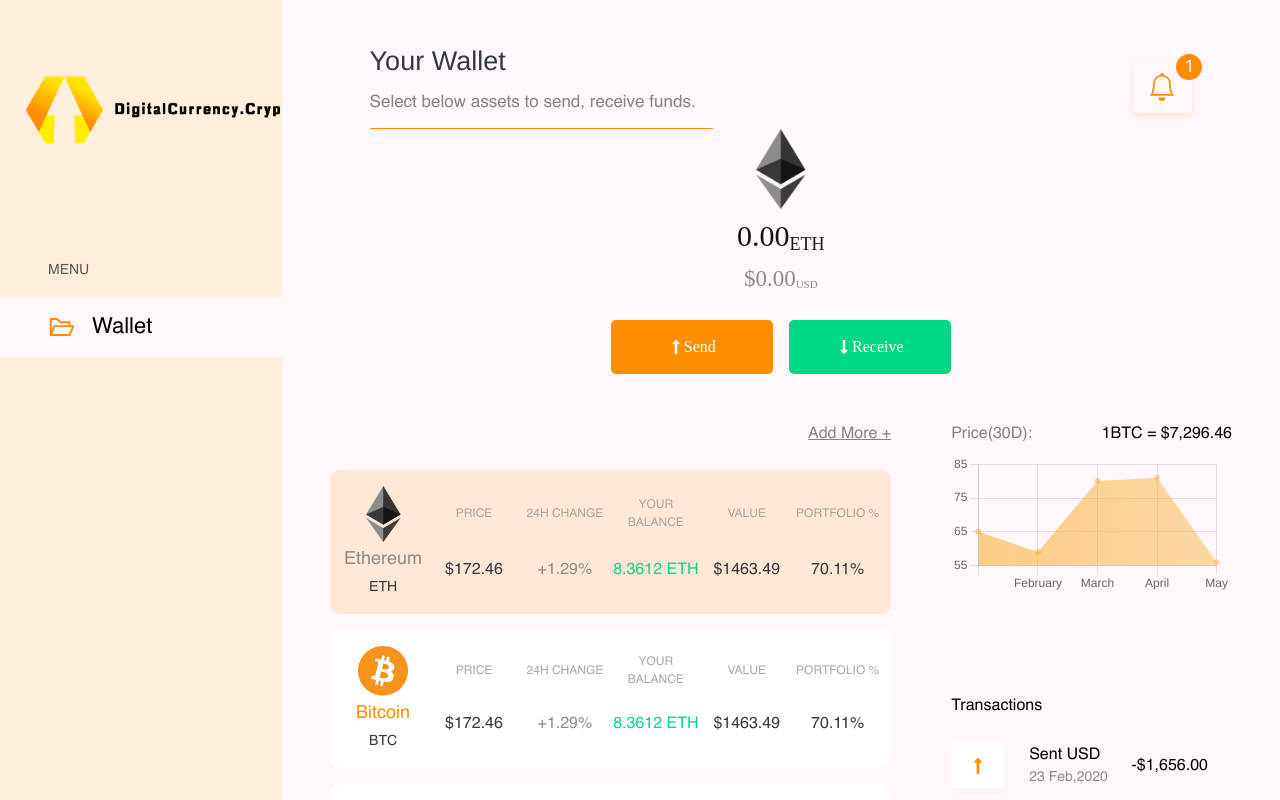
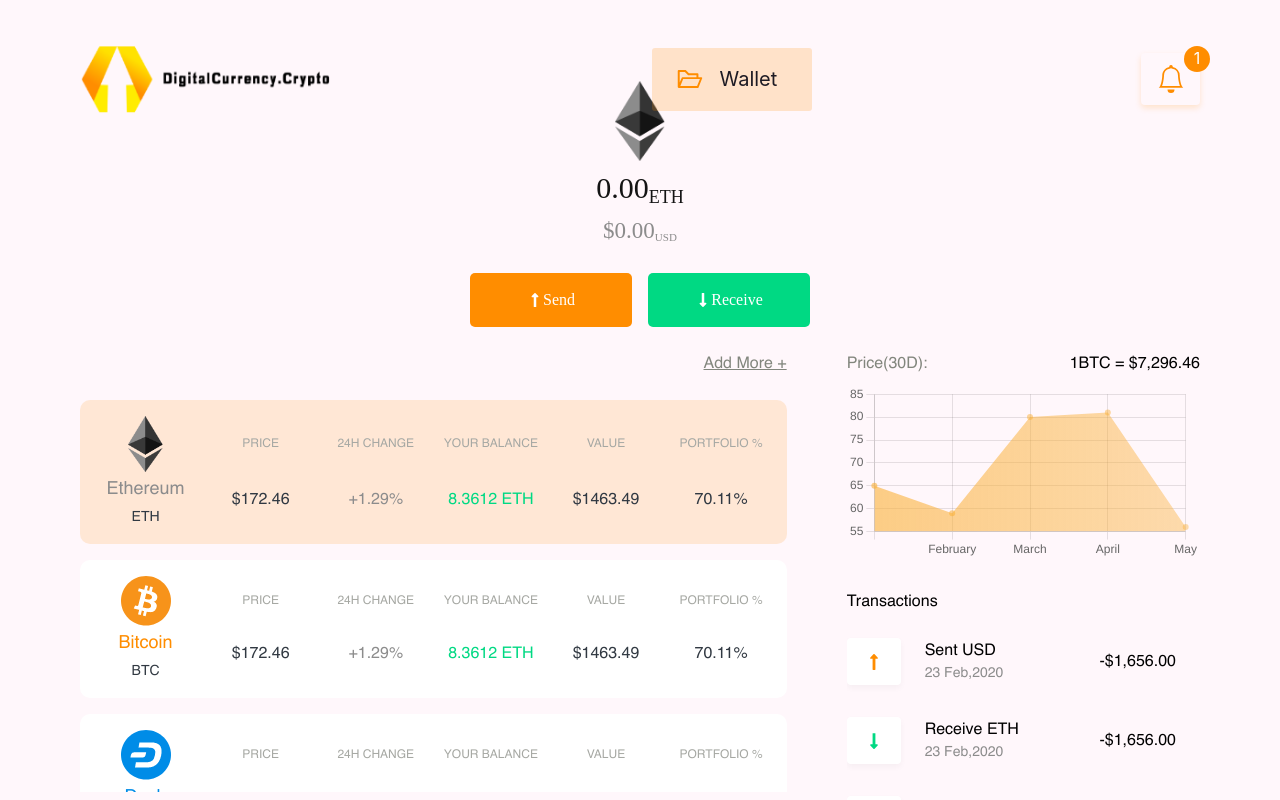
Before and after one commit to BlackHoleUsa/nft-wallet, a React (Create React App) app: page /#/wallet in a window 1280 px wide. Built offline with nearby package versions, Linux system fonts and the light colour scheme; a web font is replaced by a local one.

Commit message:
responsive PR01

```diff
--- a/src/Assets/Data.js
+++ b/src/Assets/Data.js
@@ -11,6 +11,39 @@
 ];
 
 export const coinsData = [
+    {
+        id: 1,
+        img: Images.icon,
+        title: 'Ethereum',
+        subTitle: 'ETH',
+        price: '$172.46',
+        hChange: '+1.29%',
+        balance: '8.3612 ETH',
+        value: '$1463.49',
+        portfolio: '70.11%'
+    },
+    {
+        id: 2,
+        img: Images.bitcoin,
+        title: 'Bitcoin',
+        subTitle: 'BTC',
+        price: '$172.46',
+        hChange: '+1.29%',
+        balance: '8.3612 ETH',
+        value: '$1463.49',
+        portfolio: '70.11%'
+    },
+    {
+        id: 3,
+        img: Images.dash,
+        title: 'Dash',
+        subTitle: 'DASH',
+        price: '$172.46',
+        hChange: '+1.29%',
+        balance: '8.3612 ETH',
+        value: '$1463.49',
+        portfolio: '70.11%'
+    },
     {
         id: 1,
         img: Images.icon,
--- a/src/components/FlexColumn/FlexColumn.js
+++ b/src/components/FlexColumn/FlexColumn.js
@@ -1,8 +1,8 @@
 import React from 'react';
 
-export const FlexColumn = ({ className, children }) => {
+export const FlexColumn = ({ className, children, style }) => {
     return(
-        <div className={`app-flex-column ${className}`}>
+        <div className={`app-flex-column ${className}`} style={style}>
             {children}
         </div>
     );
--- a/src/components/Graph/Graph.css
+++ b/src/components/Graph/Graph.css
@@ -1,8 +1,8 @@
 .transactions-container{
     overflow-x: hidden;
     overflow-y: auto;
-    height: 25vh;
-    margin-top: 50px;
+    height: 27vh;
+    margin-top: 30px;
 }
 
 .transactions-container .transactions-container__item{
@@ -15,6 +15,12 @@
     background: #FFFFFF 0% 0% no-repeat padding-box;
     box-shadow: 0px 3px 6px #0000000A;
     border-radius: 4px;
+}
+
+@media screen and (min-width: 768px) and (max-width: 991px){
+  .transactions-heading{
+      padding-top: 30px;
+  }
 }
 
 
--- a/src/components/Graph/Graph.js
+++ b/src/components/Graph/Graph.js
@@ -13,7 +13,9 @@
 
         <React.Fragment>
 
-            <FlexRow className="w-100 font-16px font-helvetica justify-content-between align-items-center mb-2">
+            <FlexRow className="w-100 font-16px font-helvetica justify-content-between
+                align-items-center mb-2 transactions-heading"
+            >
                 <Element className="text-grey-cc-50 cursor-pointer-sort">
                     Price(30D):
                 </Element>
--- a/src/components/Graph/GraphData.js
+++ b/src/components/Graph/GraphData.js
@@ -57,7 +57,7 @@
         return(
 
             <div style={{ width: '100%', display: 'flex', justifyContent: 'center' }}>
-                <div style={{ width: '100%', height: '190px' }}>
+                <div style={{ width: '100%', height: '43%' }}>
                     <Line
                         data={(canvas) => getChartData(canvas)}
                         options={{
--- a/src/components/Sidebar/Sidebar.css
+++ b/src/components/Sidebar/Sidebar.css
@@ -39,3 +39,10 @@
     background: var(--grey-shadow);
     color: var(--black);
 }
+
+@media screen and (max-width: 1299px) {
+    .sidebar{
+        transition: all .4s ease-out;
+        display: none;
+    }
+}
--- a/src/hoc/Layout/Layout.css
+++ b/src/hoc/Layout/Layout.css
@@ -5,3 +5,10 @@
     overflow-y: auto;
     overflow-x: hidden;
 }
+
+@media screen and (max-width: 1299px) {
+    .layout-content{
+        transition: all .4s ease-out;
+        width: 100%;
+    }
+}
--- a/src/screens/Dashboard/Dashboard.css
+++ b/src/screens/Dashboard/Dashboard.css
@@ -1,9 +1,15 @@
+.main-content-wrapper{
+    padding: 0px 40px;
+}
+
+
 .heading-section{
     padding: 45px 40px 0px 40px;
     position: relative;
+    height: 13%;
 }
 
-.heading-section .headings > h6{
+.heading-section .headings > h6, .headings-sm > h6{
     font-size: 27px;
     color: var(--lightBlack);
     letter-spacing: 0px;
@@ -11,7 +17,7 @@
     display: block;
 }
 
-.heading-section .headings > span{
+.heading-section .headings > span, .headings-sm > span{
     color: var(--grey-cc-50);
     font-size: 17px;
     display: block;
@@ -48,8 +54,109 @@
 }
 
 .items-container{
-    height: 54vh;
+    height: 55vh;
     overflow-x: hidden;
     overflow-y: auto;
     padding-right: 30px;
 }
+
+.headings-sm{
+    display: none;
+}
+
+
+@media screen and (min-width: 768px) and (max-width: 991px){
+    .heading-section{
+        height: auto;
+        margin-bottom: 30px;
+    }
+}
+
+@media screen and (min-width: 1300px) {
+    .heading-section .main-logo, .topbar{
+        display: none;
+    }
+}
+
+@media screen and (min-width: 768px) and (max-width: 1299px) {
+    .heading-section .main-logo, .topbar{
+        display: block;
+    }
+    .heading-section .topbar .topbar__link{
+        width: 160px;
+        height: 63px;
+        background: #FF8D0033 0% 0% no-repeat padding-box;
+        border-radius: 3px;
+        display: flex;
+        flex-direction: row;
+        align-items: center;
+        justify-content: flex-start;
+    }
+    .main-content{
+        padding: 0px 40px;
+    }
+}
+
+@media screen and (max-width: 1299px) {
+    .heading-section .headings{
+        display: none;
+    }
+}
+
+
+@media screen and (max-width: 767px) {
+
+    .main-content-wrapper{
+        padding: 0px 0px !important;
+    }
+
+    .heading-section{
+        padding: 35px 15px 50px 15px;
+        position: relative;
+        height: auto;
+    }
+
+    .heading-section .topbar{
+        display: none;
+    }
+
+    .heading-section .heading-section__bell{
+        margin-right: 20px;
+        background: var(--orange);
+        color: var(--white);
+    }
+
+    .heading-section .heading-section__bell .text-sm-white{
+        color: var(--white) !important;
+    }
+
+    .heading-section .heading-section__bell span{
+        background: #FFE200;
+        color: var(--black);
+    }
+
+    .headings-sm{
+        display: flex;
+        margin-bottom: 30px;
+    }
+
+    .main-content{
+        padding: 0px 20px 20px 20px;
+    }
+}
+
+@media screen and (max-width: 420px){
+    .heading-section .main-logo img{
+        width: 180px;
+        height: 65px;
+    }
+    .top-buttons{
+        padding: 0px 12px;
+        display: flex !important;
+        flex-direction: column !important;
+    }
+    .top-buttons button{
+        margin: 0px 0px 10px 0px !important;
+        width: 100% !important;
+    }
+}
--- a/src/screens/Dashboard/Dashboard.js
+++ b/src/screens/Dashboard/Dashboard.js
@@ -1,5 +1,6 @@
 import React, { useState, useEffect } from 'react';
 import './Dashboard.css';
+import { NavLink } from 'react-router-dom';
 
 import { Row, Col } from 'react-bootstrap';
 import { FlexRow } from 'components/FlexRow/FlexRow';
@@ -12,7 +13,7 @@
 import { ReceivePopup } from 'components/ReceivePopup/ReceivePopup';
 import Pulse from 'react-reveal/Pulse';
 import { SendPopup } from 'components/SendPopup/SendPopup';
-import { coinsData } from 'Assets/Data';
+import { coinsData, sidebarContent } from 'Assets/Data';
 import { CoinListItem } from 'components/CoinListItem/CoinListItem';
 import { Graph } from 'components/Graph/Graph';
 
@@ -38,7 +39,7 @@
 
     return(
 
-        <FlexColumn className="w-100 h-100 px-5">
+        <FlexColumn className="w-100 h-100 main-content-wrapper">
 
             <Element className="heading-section">
                 <FlexRow className="w-100 justify-content-between align-items-center h-auto">
@@ -47,16 +48,34 @@
                         <span>Select below assets to send, receive funds.</span>
                         <Element className="bottom-line"></Element>
                     </FlexColumn>
+                    <Element className="main-logo">
+                        <img alt="logo" src={Images.logo} width="250px" height="68px" />
+                    </Element>
+                    <Element className="topbar">
+                        <FlexRow className="w-auto align-items-center">
+                            { sidebarContent.map((item, i) => (
+                                <NavLink key={i} to={`/${item?.route}`} className="topbar__link mr-2">
+                                    <span className="mr-2 text-orange">{item.icon}</span>
+                                    <p className="font-20px">{item.item}</p>
+                                </NavLink>
+                            )) }
+                        </FlexRow>
+                    </Element>
                     <Element className="heading-section__bell position-relative app-flex-column justify-content-center align-items-center">
                         <Pulse spy={number}>
-                            <BsBell className="cursor-pointer-sort text-orange font-28px" />
+                            <BsBell className="cursor-pointer-sort text-orange font-28px text-sm-white" />
                         </Pulse>
                         <span className="position-absolute">1</span>
                     </Element>
                 </FlexRow>
             </Element>
 
-            <FlexColumn className="w-100 justify-content-center align-items-center mb-5">
+            <FlexColumn className="headings-sm font-helvetica justify-content-center align-items-center w-100 px-3">
+                <h6 className="text-center d-block">Your Wallet</h6>
+                <span className="text-center d-block">Select below assets to send, receive funds.</span>
+            </FlexColumn>
+
+            <FlexColumn className="w-100 justify-content-center align-items-center mb-5" style={{ height: '25%' }}>
                 <img alt="icon" src={Images.icon} className="mb-1" width="50px" />
                 <Element className="font-sf-regular font-30px mb-1" style={{ color: 'var(--darkBlack)' }}>
                     0.00
@@ -66,7 +85,7 @@
                     $0.00
                     <sub className="font-11px">USD</sub>
                 </Element>
-                <FlexRow className="w-100 justify-content-center align-items-center">
+                <FlexRow className="w-100 justify-content-center align-items-center top-buttons">
 
                     <ActionButton title="Send" bgColor="var(--orange)"
                         action={true} color="text-white" onClick={() => setSendMenu(true)} />
@@ -80,7 +99,7 @@
 
             {/* //main content */}
 
-            <Row className="">
+            <Row className="main-content">
 
                 <Col xl={8} lg={8} md={12} sm={12}>
 
```
